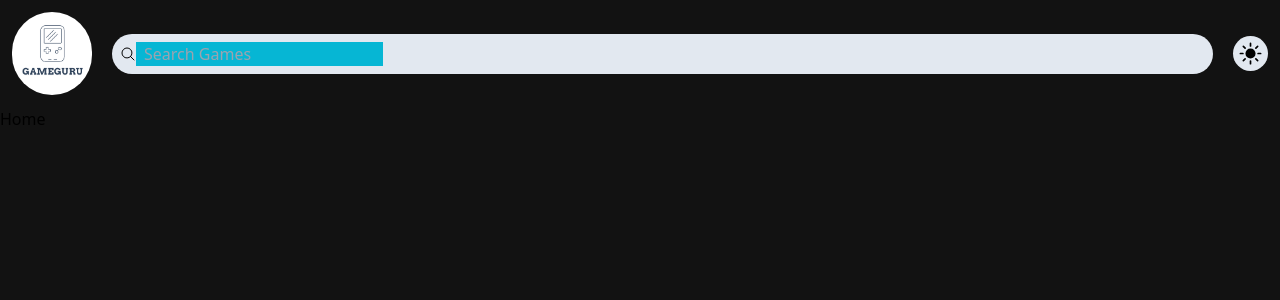
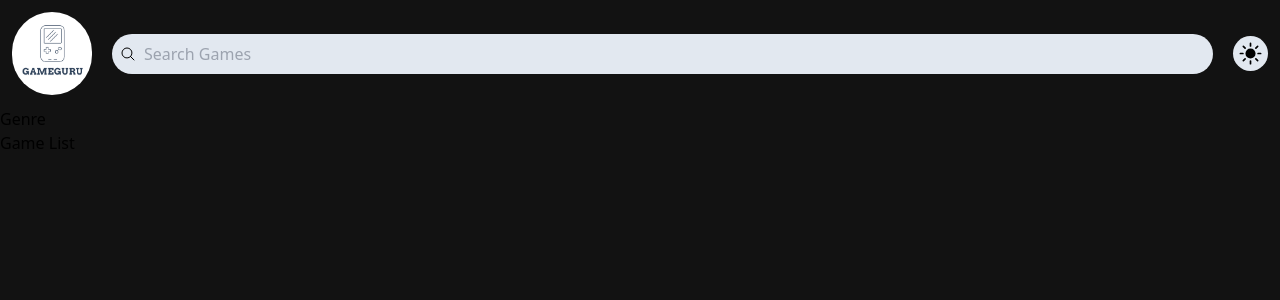
Before and after one commit to Zander-M75/GameGuru, a React (Vite) app in the folder ReactGames/: page / in a window 1280 px wide. Shown: the top 300 px of the page. Built offline with nearby package versions, Linux system fonts and the light colour scheme.

Commit message:
local storage for theme

```diff
--- a/ReactGames/src/App.jsx
+++ b/ReactGames/src/App.jsx
@@ -1,4 +1,4 @@
-import { useState } from 'react'
+import { useState, useEffect } from 'react'
 import reactLogo from './assets/react.svg'
 import viteLogo from '/vite.svg'
 import './App.css'
@@ -9,6 +9,10 @@ import { ThemeContext } from './Context/ThemeContext'
 function App() {
   const [count, setCount] = useState(0)
   const [theme, setTheme] = useState("dark")
+
+  useEffect(() => {
+   setTheme(localStorage.getItem('theme') ? localStorage.getItem('theme') : 'dark' )
+  }, [])
 
   return (
     <>
--- a/ReactGames/src/Components/Header.jsx
+++ b/ReactGames/src/Components/Header.jsx
@@ -20,17 +20,17 @@ function Header() {
             <input
             type='text'
             placeholder='Search Games'
-            className='px-2 bg-transparent dark:bg-cyan-500 outline-none'
+            className='px-2 bg-transparent outline-none'
             />
         </div>
         <div>
             {theme =='light' ?
             <HiMoon
             className='text-[35px] bg-slate-200 text-black p-1 rounded-full cursor-pointer'
-            onClick={() => setTheme('dark')} /> :
+            onClick={() => {setTheme('dark');localStorage.setItem('theme', 'dark')}} /> :
             <HiSun
             className='text-[35px] bg-slate-200 text-black p-1 rounded-full cursor-pointer'
-            onClick={() => setTheme('light')} />}
+            onClick={() => {setTheme('light');localStorage.setItem('theme', 'light')}} />}
         </div>
     </div>
   )
--- a/ReactGames/src/Pages/Home.jsx
+++ b/ReactGames/src/Pages/Home.jsx
@@ -2,7 +2,10 @@ import React from 'react'
 
 function Home() {
   return (
-    <div>Home</div>
+    <div>
+        <div>Genre</div>
+        <div>Game List</div>
+    </div>
   )
 }
 
```
